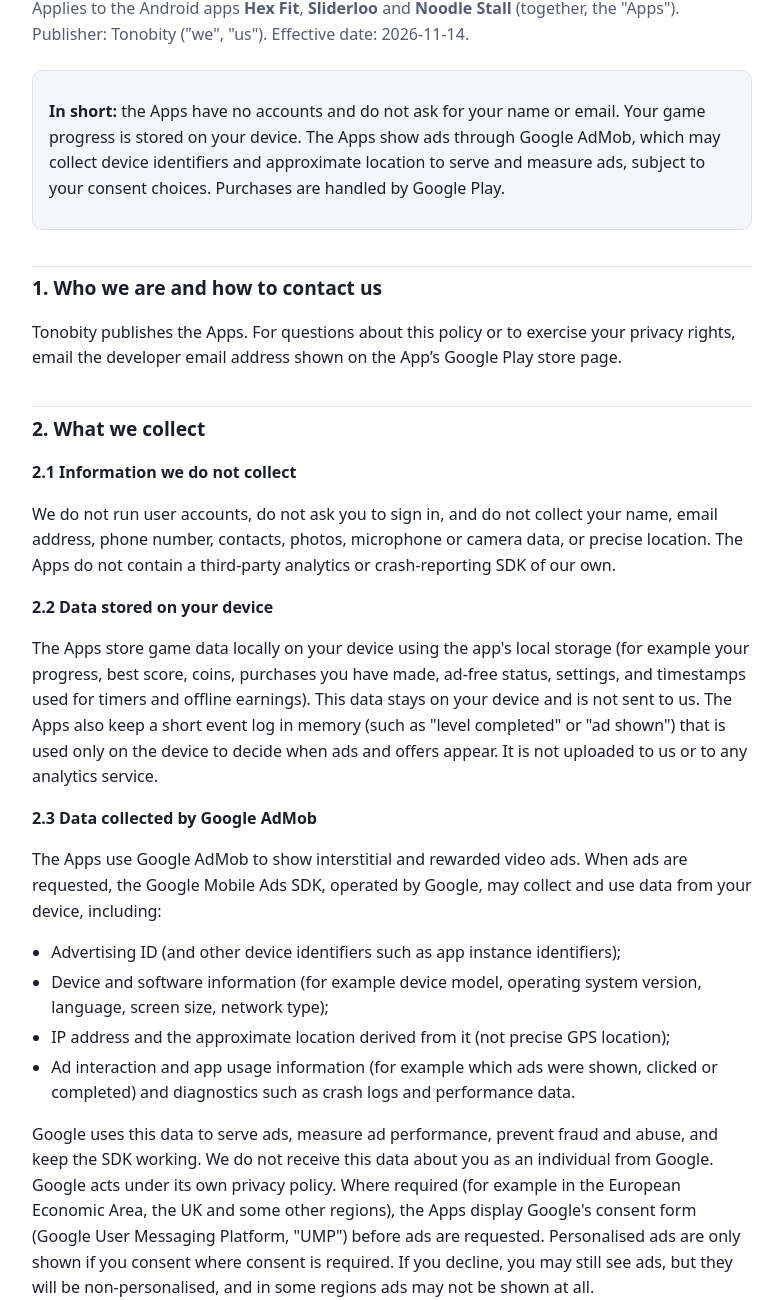
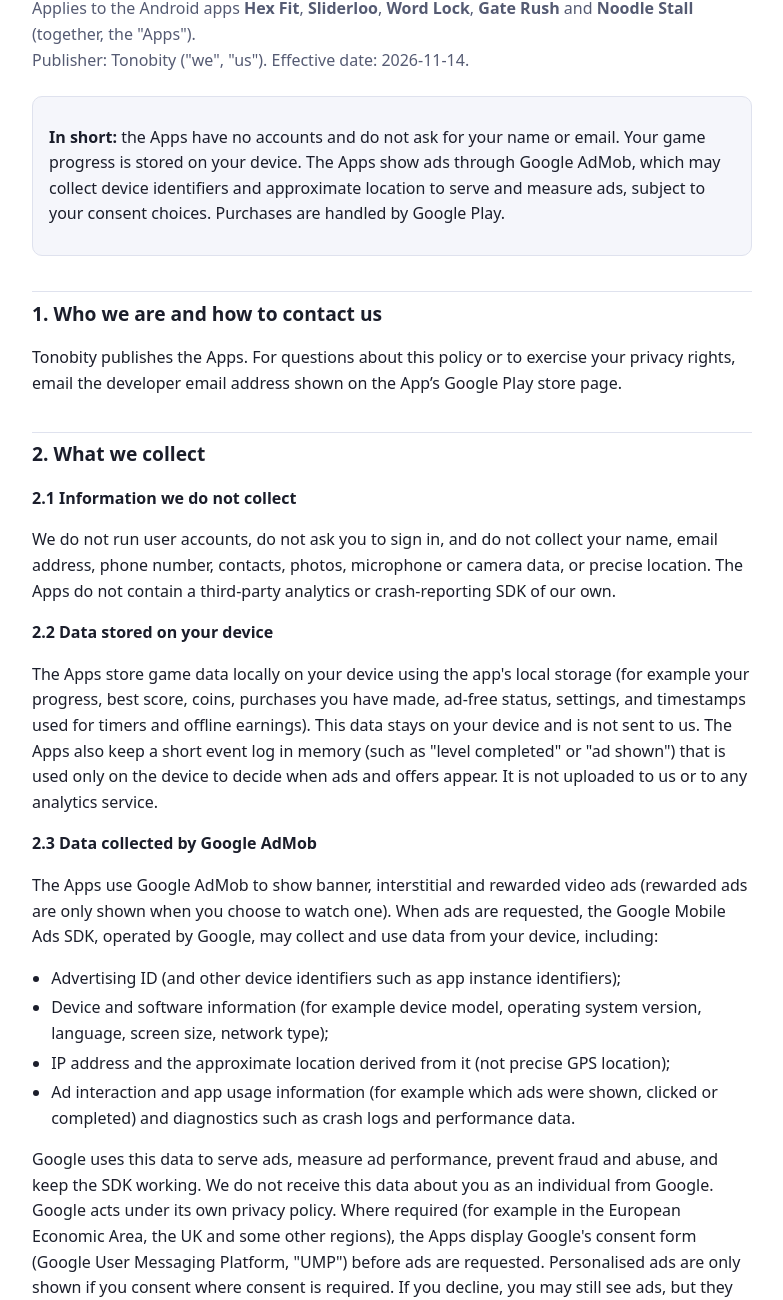
Before and after one commit to tonobity/tonobity.github.io, a plain HTML site: page privacy/index.html in a window 1280 px wide. Shown: the part 76-1376 px from the top of the page, without its empty margins (248-1031 px from the left). Drawn offline with Linux system fonts and the light colour scheme.

Commit message:
Privacy policy: add Word Lock and Gate Rush, mention banner ads
Co-Authored-By: Claude Opus 5.5 <noreply@anthropic.com>

```diff
--- a/privacy/index.html
+++ b/privacy/index.html
@@ -3,7 +3,7 @@
 <head>
 <meta charset="utf-8">
 <meta name="viewport" content="width=device-width,initial-scale=1">
-<title>Tonobity Privacy Policy - Hex Fit, Sliderloo, Noodle Stall</title>
+<title>Tonobity Privacy Policy - Hex Fit, Sliderloo, Word Lock, Gate Rush, Noodle Stall</title>
 <meta name="robots" content="index,follow">
 <style>
   :root { --bg:#ffffff; --fg:#1b1e2b; --dim:#555b73; --line:#dfe2ee; --link:#1a5fd0; --card:#f5f6fb; }
@@ -30,7 +30,7 @@
 <body>
 <main>
 <h1>Privacy Policy</h1>
-<p class="meta">Applies to the Android apps <strong>Hex Fit</strong>, <strong>Sliderloo</strong> and <strong>Noodle Stall</strong> (together, the "Apps").<br>
+<p class="meta">Applies to the Android apps <strong>Hex Fit</strong>, <strong>Sliderloo</strong>, <strong>Word Lock</strong>, <strong>Gate Rush</strong> and <strong>Noodle Stall</strong> (together, the "Apps").<br>
 Publisher: Tonobity ("we", "us"). Effective date: 2026-11-14.</p>
 
 <div class="box">
@@ -48,7 +48,7 @@ Publisher: Tonobity ("we", "us"). Effective date: 2026-11-14.</p>
 <p>The Apps store game data locally on your device using the app's local storage (for example your progress, best score, coins, purchases you have made, ad-free status, settings, and timestamps used for timers and offline earnings). This data stays on your device and is not sent to us. The Apps also keep a short event log in memory (such as "level completed" or "ad shown") that is used only on the device to decide when ads and offers appear. It is not uploaded to us or to any analytics service.</p>
 
 <h3 style="font-size:1rem;margin:1rem 0 .2rem">2.3 Data collected by Google AdMob</h3>
-<p>The Apps use Google AdMob to show interstitial and rewarded video ads. When ads are requested, the Google Mobile Ads SDK, operated by Google, may collect and use data from your device, including:</p>
+<p>The Apps use Google AdMob to show banner, interstitial and rewarded video ads (rewarded ads are only shown when you choose to watch one). When ads are requested, the Google Mobile Ads SDK, operated by Google, may collect and use data from your device, including:</p>
 <ul>
   <li>Advertising ID (and other device identifiers such as app instance identifiers);</li>
   <li>Device and software information (for example device model, operating system version, language, screen size, network type);</li>
```
